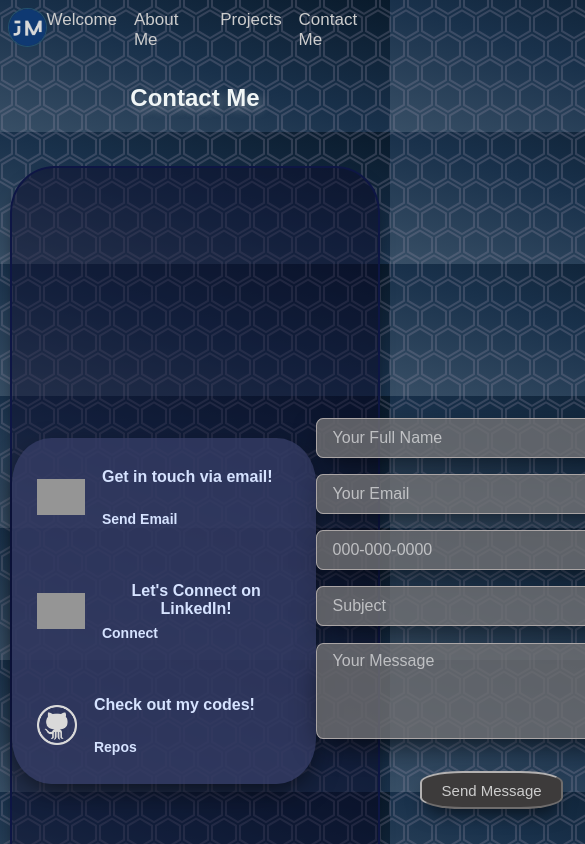
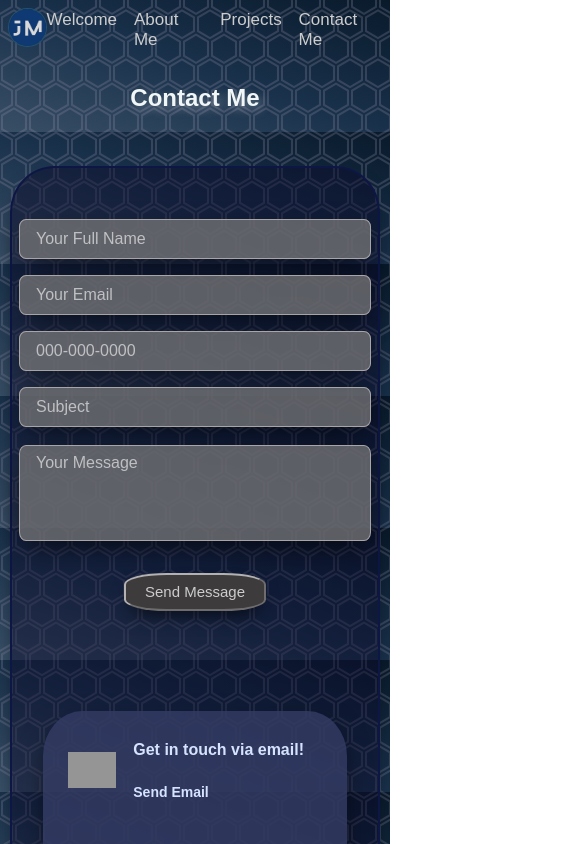
Before and after one commit to jasonmar08/Professional_Portfolio, a React (Create React App) app in the folder my-portfolio/: page /Contact in a window 390 px wide. Shown: the top 844 px of the page, 585 px wide, since content can reach past the window. Built offline with nearby package versions, Linux system fonts and the light colour scheme; no server answers; grey boxes are pictures that could not be loaded; a web font is replaced by a local one.

Commit message:
fixed wrap on mobile version contact page

```diff
--- a/my-portfolio/src/App.css
+++ b/my-portfolio/src/App.css
@@ -1006,6 +1006,7 @@ footer {
     position: absolute;
     left: 0;
     right: 0;
+    flex-wrap: nowrap;
   }
 
   .contact-me-socials {
```
